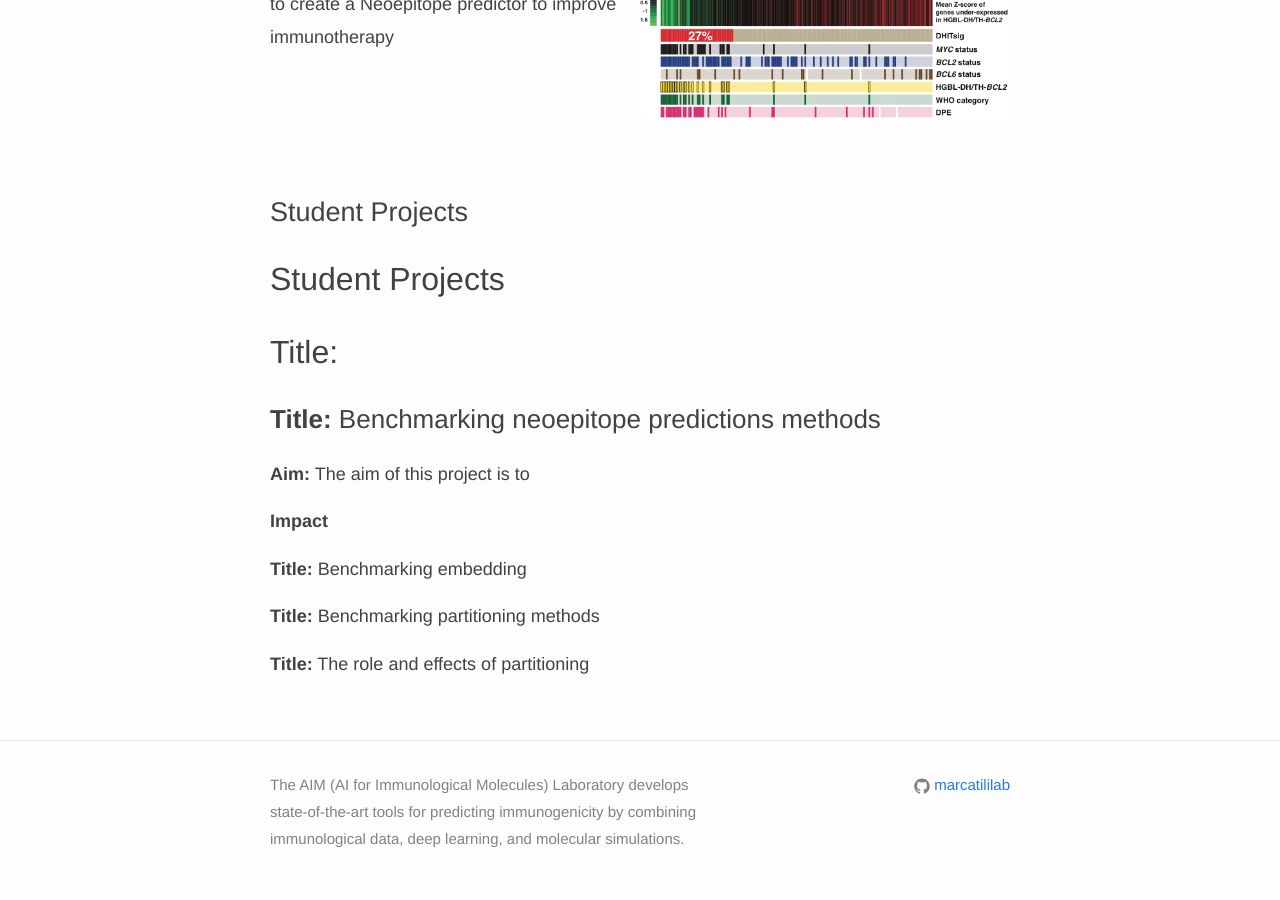
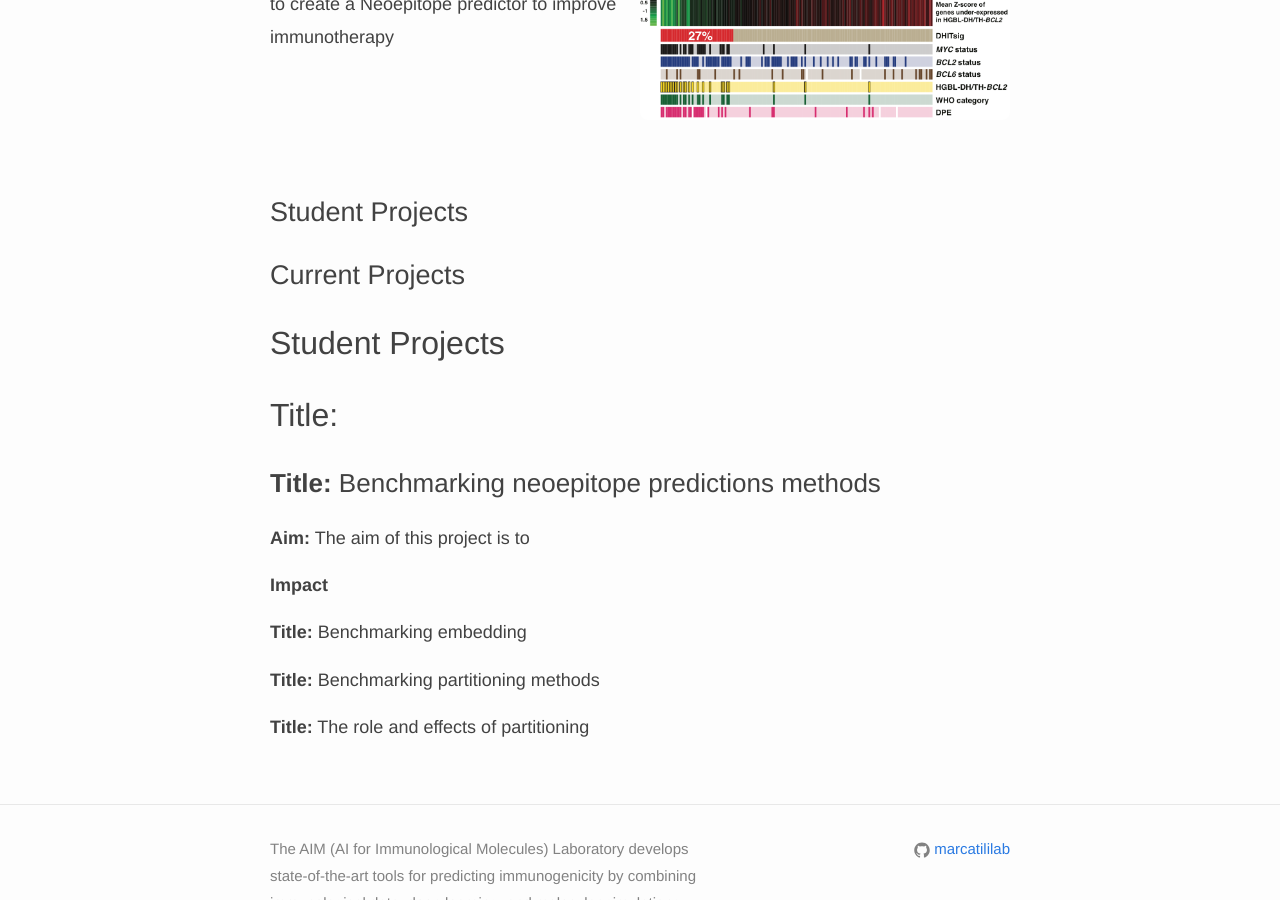
Before and after one commit to alschaap/alschaap.github.io, a Jekyll site: the page built from _pages/projects/index.md, in a window 1280 px wide and 900 px high, scrolled down 637 px. Built offline with Jekyll 4.4.1, drawn with Linux system fonts in a browser that asks for light colours; nearby versions of some CDN libraries.

Commit message:
testing student projects toggle

```diff
--- a/_pages/projects/index.md
+++ b/_pages/projects/index.md
@@ -35,6 +35,8 @@ rank: 1
 
 # Student Projects
 
+# Current Projects
+
 ## Student Projects
 
 ## Title:
--- a/index.html
+++ b/index.html
@@ -3,7 +3,7 @@ layout: default
 ---
 
 <div class="lab-photo">
-    <img src="{{ 'team/prot.jpg' | prepend: site.images_dir | prepend: site.baseurl }}" />
+    <img src="{{ 'team/TCRpMHC_dissipated.png' | prepend: site.images_dir | prepend: site.baseurl }}" />
 </div>
 
 <article class="post-content">
```
Also changed, not shown: _pages/team/index.md (+1 -1 lines), 2 other files.
